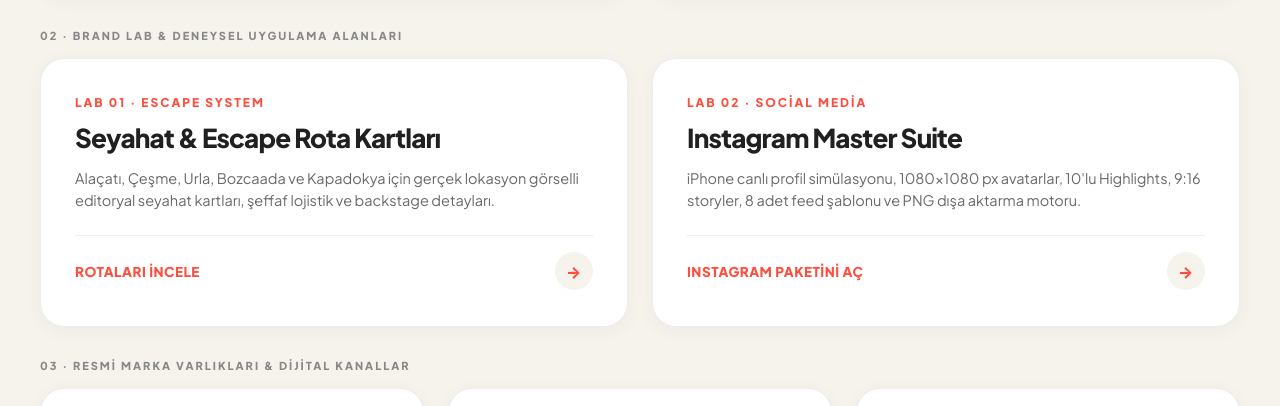
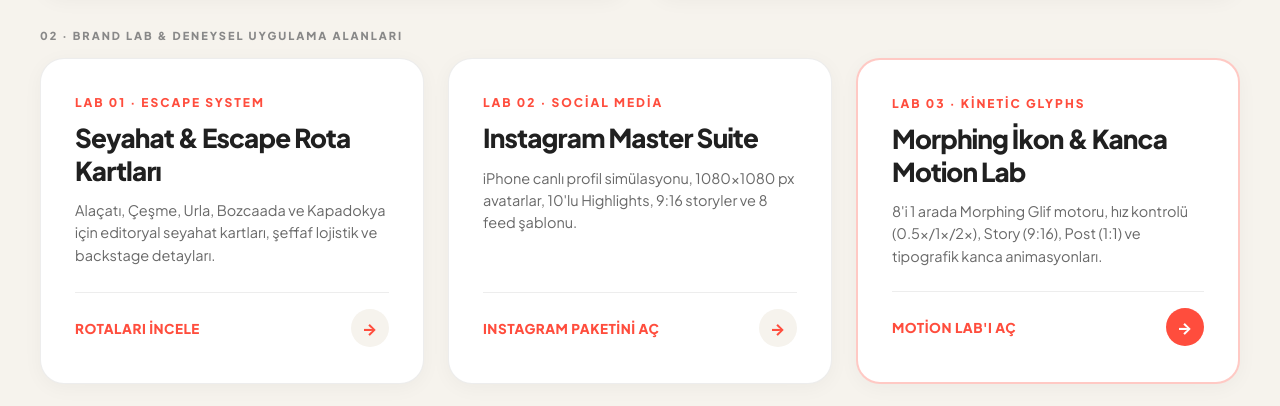
Before and after one commit to msaglamoz/gezenbiri, a website: page index.html in a window 1280 px wide. Shown: the part 994-1400 px from the top of the page. Drawn offline with Linux system fonts and the light colour scheme.

Commit message:
docs(hub): link icon-morph-motion.html across brand hub, guidelines, system dot portal, and README

```diff
--- a/index.html
+++ b/index.html
@@ -135,6 +135,10 @@
             grid-template-columns: repeat(2, 1fr);
             gap: var(--gb-gutter-desktop);
             margin-bottom: var(--gb-space-8);
+        }
+
+        .tools-grid.grid-3 {
+            grid-template-columns: repeat(3, 1fr);
         }
 
         .tool-card {
@@ -530,7 +534,7 @@
             02 · BRAND LAB &amp; DENEYSEL UYGULAMA ALANLARI
         </div>
 
-        <div class="tools-grid">
+        <div class="tools-grid grid-3">
 
             <!-- 03: Editorial Trip Cards -->
             <a href="trip-cards.html" class="tool-card">
@@ -538,7 +542,7 @@
                     <div class="tool-num">Lab 01 · Escape System</div>
                     <h2 class="tool-title">Seyahat &amp; Escape Rota Kartları</h2>
                     <p class="tool-desc">
-                        Alaçatı, Çeşme, Urla, Bozcaada ve Kapadokya için gerçek lokasyon görselli editoryal seyahat kartları, şeffaf lojistik ve backstage detayları.
+                        Alaçatı, Çeşme, Urla, Bozcaada ve Kapadokya için editoryal seyahat kartları, şeffaf lojistik ve backstage detayları.
                     </p>
                 </div>
                 <div class="tool-action">
@@ -553,12 +557,27 @@
                     <div class="tool-num">Lab 02 · Social Media</div>
                     <h2 class="tool-title">Instagram Master Suite</h2>
                     <p class="tool-desc">
-                        iPhone canlı profil simülasyonu, 1080x1080 px avatarlar, 10'lu Highlights, 9:16 storyler, 8 adet feed şablonu ve PNG dışa aktarma motoru.
+                        iPhone canlı profil simülasyonu, 1080x1080 px avatarlar, 10'lu Highlights, 9:16 storyler ve 8 feed şablonu.
                     </p>
                 </div>
                 <div class="tool-action">
                     <span>Instagram Paketini Aç</span>
                     <div class="tool-arrow">→</div>
+                </div>
+            </a>
+
+            <!-- 05: Morphing Icon Motion Lab -->
+            <a href="icon-morph-motion.html" class="tool-card" style="border: 2px solid rgba(255, 77, 61, 0.3);">
+                <div>
+                    <div class="tool-num" style="color:var(--gb-coral);">Lab 03 · Kinetic Glyphs</div>
+                    <h2 class="tool-title">Morphing İkon &amp; Kanca Motion Lab</h2>
+                    <p class="tool-desc">
+                        8'i 1 arada Morphing Glif motoru, hız kontrolü (0.5x/1x/2x), Story (9:16), Post (1:1) ve tipografik kanca animasyonları.
+                    </p>
+                </div>
+                <div class="tool-action">
+                    <span style="color:var(--gb-coral); font-weight:900;">Motion Lab'ı Aç</span>
+                    <div class="tool-arrow" style="background:var(--gb-coral); color:var(--gb-white);">→</div>
                 </div>
             </a>
 
```
Also changed, not shown: brand-guidelines.html (+5 -0 lines), system-dot.html (+5 -1 lines), README.md.
